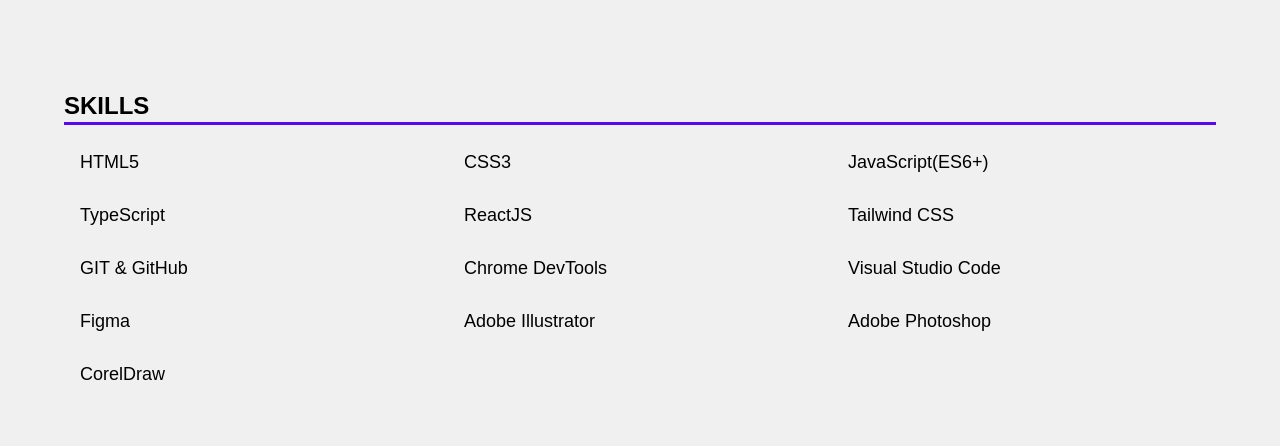
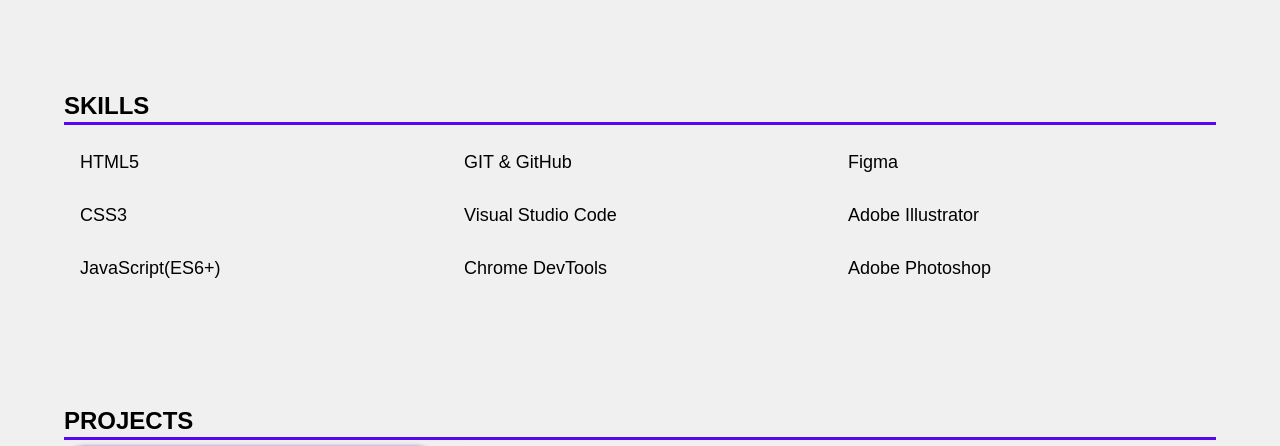
Before and after one commit to Evgenii-Vilkel/rsschool-cv, a plain HTML site: page index.html in a window 1280 px wide. Shown: the part 820-1266 px from the top of the page. Drawn offline with nearby package versions, Linux system fonts and the light colour scheme; a web font is replaced by a local one.

Commit message:
refactor: change skills and education info

```diff
--- a/index.html
+++ b/index.html
@@ -46,18 +46,18 @@
                 <h2>skills</h2>
                 <ul class="skills-list">
                     <li class="skills-item">HTML5</li>
+                    <li class="skills-item">GIT & GitHub</li>
+                    <li class="skills-item">Figma</li>
                     <li class="skills-item">CSS3</li>
+                    <li class="skills-item">Visual Studio Code</li>
+                    <li class="skills-item">Adobe Illustrator</li>
                     <li class="skills-item">JavaScript(ES6+)</li>
-                    <li class="skills-item">TypeScript</li>
-                    <li class="skills-item">ReactJS</li>
-                    <li class="skills-item">Tailwind CSS</li>
-                    <li class="skills-item">GIT & GitHub</li>
                     <li class="skills-item">Chrome DevTools</li>
-                    <li class="skills-item">Visual Studio Code</li>
-                    <li class="skills-item">Figma</li>
-                    <li class="skills-item">Adobe Illustrator</li>
                     <li class="skills-item">Adobe Photoshop</li>
-                    <li class="skills-item">CorelDraw</li>
+                    <!-- <li class="skills-item">TypeScript</li> -->
+                    <!-- <li class="skills-item">ReactJS</li> -->
+                    <!-- <li class="skills-item">Tailwind CSS</li> -->
+                    <!-- <li class="skills-item">CorelDraw</li> -->
                 </ul>
             </section>
 
@@ -126,10 +126,10 @@ function getCount(str) {
             <section class="languages section-margin-top" id="languages">
                 <h2>languages</h2>
                 <ul class="languages-list">
+                    <li class="languages-item"><p class="languages-icon">English</p><p class="languages-icon-certificate">A2 Elementary</p><a href="https://cert.efset.org/o32NHz" target="_blank">EF SET Certificate</a></li>
                     <li class="languages-item"><p class="languages-icon">Russian</p><p>native</p>
                     </li>
                     <li class="languages-item"><p class="languages-icon">Belarusian</p><p>native</p></li>
-                    <li class="languages-item"><p class="languages-icon">English</p><p class="languages-icon-certificate">A2 Elementary</p><a href="https://cert.efset.org/o32NHz" target="_blank">EF SET Certificate</a></li>
                 </ul>
             </section>
 
```
